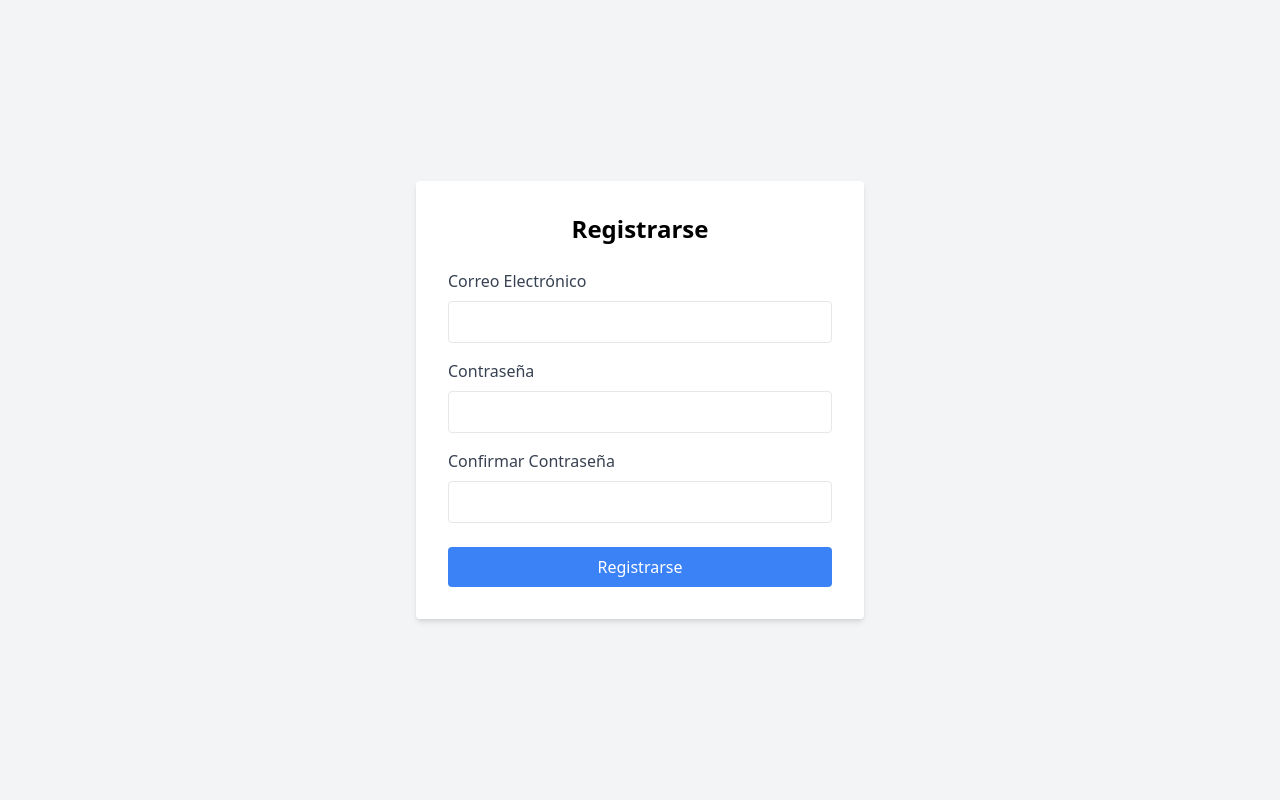
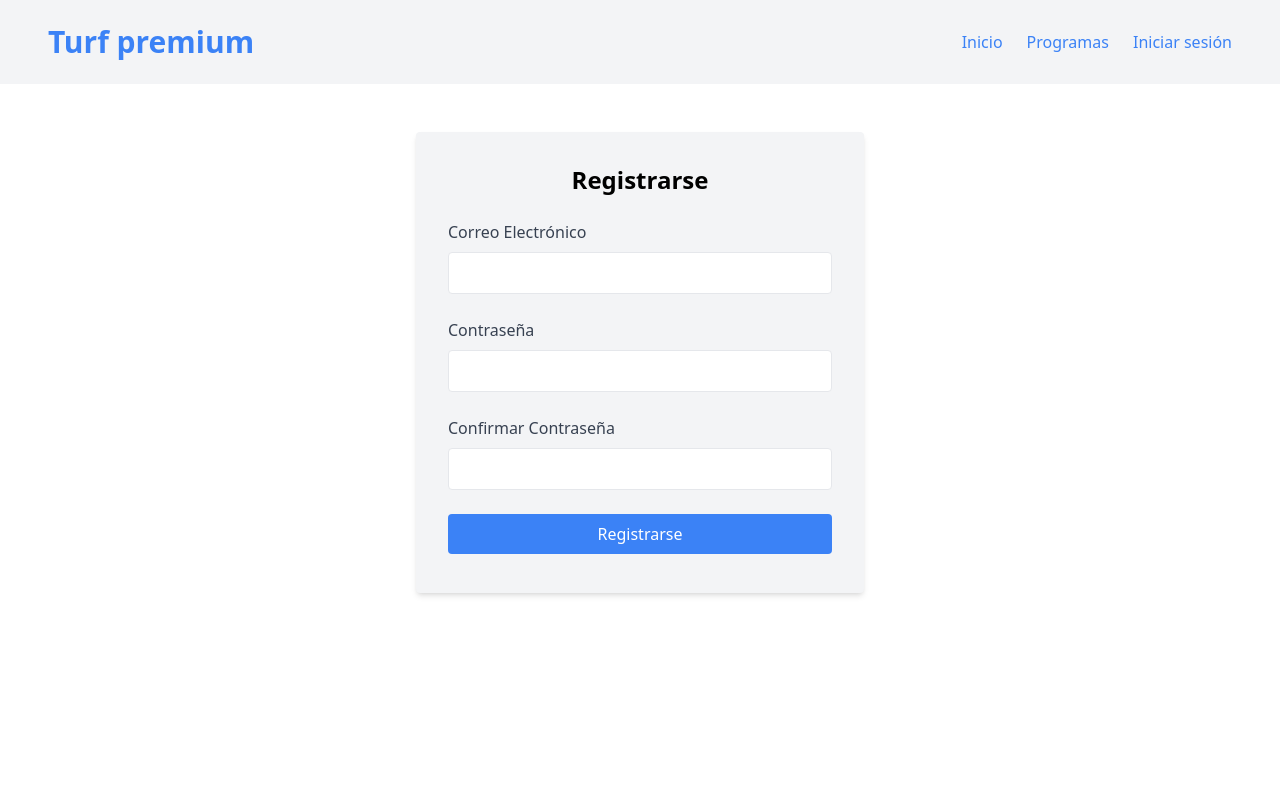
Before and after one commit to vazqueztomas/turf-frontend, a React (Vite) app: page /register in a window 1280 px wide. Shown: the top 800 px of the page. Built offline with nearby package versions, Linux system fonts and the light colour scheme.

Commit message:
fix(config): wrap pages with layout component

```diff
--- a/src/pages/Home.tsx
+++ b/src/pages/Home.tsx
@@ -1,13 +1,14 @@
 import React from 'react'
 import { useNavigate } from 'react-router-dom'
-import { Header, Button } from '../components'
+import { Button } from '../components'
+import { MainLayout } from '../layout'
 
 export const Home: React.FC = () => {
     const navigate = useNavigate()
 
     return (
-        <div className="min-h-screen flex flex-col items-center pt-10 bg-gray-100 gap-2">
-            <Header />
+        <MainLayout>
+            <div className="h-full flex flex-col items-center pt-10 gap-2">
                 <div className="w-full max-w-xs">
                     <Button label="Programas" onClick={() => navigate('/programs')} />
                 </div>
@@ -15,5 +16,6 @@ export const Home: React.FC = () => {
                     <Button label="Iniciar Sesión" onClick={() => navigate('/login')} />
                 </div>
             </div>
+        </MainLayout>
     )
 }
--- a/src/pages/Login.tsx
+++ b/src/pages/Login.tsx
@@ -1,5 +1,6 @@
 import React, { useState } from 'react'
 import { useNavigate } from 'react-router-dom'
+import { MainLayout } from '../layout'
 
 export const Login: React.FC = () => {
     const [email, setEmail] = useState('')
@@ -14,8 +15,9 @@ export const Login: React.FC = () => {
     }
 
     return (
-        <div className="min-h-screen flex items-center justify-center bg-gray-100">
-            <div className="bg-white p-8 rounded shadow-md w-full max-w-md">
+        <MainLayout>
+            <div className="h-full flex justify-center">
+                <div className="bg-gray-100 p-8 rounded shadow-md w-full mt-16 max-w-md h-1/2">
                     <h2 className="text-2xl font-bold mb-6 text-center">Iniciar Sesión</h2>
                     <form onSubmit={handleSubmit}>
                         <div className="mb-4">
@@ -59,5 +61,6 @@ export const Login: React.FC = () => {
                     </button>
                 </div>
             </div>
+        </MainLayout>
     )
 }
--- a/src/pages/ProgramDetail.tsx
+++ b/src/pages/ProgramDetail.tsx
@@ -1,6 +1,7 @@
 import React, { useState, useEffect } from 'react'
 import { useParams, useLocation, useNavigate } from 'react-router-dom'
 import { BackButton } from '../components'
+import { MainLayout } from '../layout'
 
 interface RaceDetail {
     horse: string
@@ -37,6 +38,7 @@ export const ProgramDetail: React.FC = () => {
     const { races } = location.state as { races: Race[] }
 
     return (
+        <MainLayout>
             <div className="p-4">
                 <BackButton />
                 <h2 className="text-2xl font-bold mb-4">Detalles del Programa</h2>
@@ -100,10 +102,18 @@ export const ProgramDetail: React.FC = () => {
                                 <tbody>
                                     {selectedRace.details.map((detail, index) => (
                                         <tr key={index}>
-                                        <td className="py-2 px-4 border border-gray-300">{detail.horse}</td>
-                                        <td className="py-2 px-4 border border-gray-300">{detail.jockey}</td>
-                                        <td className="py-2 px-4 border border-gray-300">{detail.trainer}</td>
-                                        <td className="py-2 px-4 border border-gray-300">{detail.breeder}</td>
+                                            <td className="py-2 px-4 border border-gray-300">
+                                                {detail.horse}
+                                            </td>
+                                            <td className="py-2 px-4 border border-gray-300">
+                                                {detail.jockey}
+                                            </td>
+                                            <td className="py-2 px-4 border border-gray-300">
+                                                {detail.trainer}
+                                            </td>
+                                            <td className="py-2 px-4 border border-gray-300">
+                                                {detail.breeder}
+                                            </td>
                                         </tr>
                                     ))}
                                 </tbody>
@@ -112,5 +122,6 @@ export const ProgramDetail: React.FC = () => {
                     </div>
                 )}
             </div>
+        </MainLayout>
     )
 }
--- a/src/pages/Programs.tsx
+++ b/src/pages/Programs.tsx
@@ -2,14 +2,16 @@ import React from 'react'
 import { useNavigate } from 'react-router-dom'
 import { BackButton } from '../components'
 import { programs } from '../assets/programs'
+import { MainLayout } from '../layout'
 
 export const Programs: React.FC = () => {
     const navigate = useNavigate()
 
     return (
+        <MainLayout>
             <div className="p-4">
+                <h2 className="text-2xl font-bold">Programas disponibles</h2>
                 <BackButton />
-            <h2 className="text-2xl font-bold mb-4">Programas disponibles:</h2>
                 <div className="flex flex-wrap gap-4">
                     {programs.map((program, index) => {
                         const [, month, day] = program.date.split('-')
@@ -29,5 +31,6 @@ export const Programs: React.FC = () => {
                     })}
                 </div>
             </div>
+        </MainLayout>
     )
 }
--- a/src/pages/Register.tsx
+++ b/src/pages/Register.tsx
@@ -1,4 +1,5 @@
 import React, { useState } from 'react'
+import { MainLayout } from '../layout'
 
 export const Register: React.FC = () => {
     const [email, setEmail] = useState('')
@@ -14,11 +15,12 @@ export const Register: React.FC = () => {
     }
 
     return (
-        <div className="min-h-screen flex items-center justify-center bg-gray-100">
-            <div className="bg-white p-8 rounded shadow-md w-full max-w-md">
+        <MainLayout>
+            <div className="h-full flex justify-center">
+                <div className="bg-gray-100 p-8 rounded shadow-md w-full mt-8 max-w-md h-3/5">
                     <h2 className="text-2xl font-bold mb-6 text-center">Registrarse</h2>
-                <form onSubmit={handleSubmit}>
-                    <div className="mb-4">
+                    <form onSubmit={handleSubmit} className="flex flex-col items-center justify-center gap-6">
+                        <div className="w-full">
                             <label className="block text-gray-700 mb-2" htmlFor="email">
                                 Correo Electrónico
                             </label>
@@ -31,7 +33,7 @@ export const Register: React.FC = () => {
                                 required
                             />
                         </div>
-                    <div className="mb-4">
+                        <div className="w-full">
                             <label className="block text-gray-700 mb-2" htmlFor="password">
                                 Contraseña
                             </label>
@@ -44,7 +46,7 @@ export const Register: React.FC = () => {
                                 required
                             />
                         </div>
-                    <div className="mb-6">
+                        <div className="w-full">
                             <label className="block text-gray-700 mb-2" htmlFor="confirmPassword">
                                 Confirmar Contraseña
                             </label>
@@ -66,5 +68,6 @@ export const Register: React.FC = () => {
                     </form>
                 </div>
             </div>
+        </MainLayout>
     )
 }
```
Lines whose indentation alone changed are shown as unchanged.
